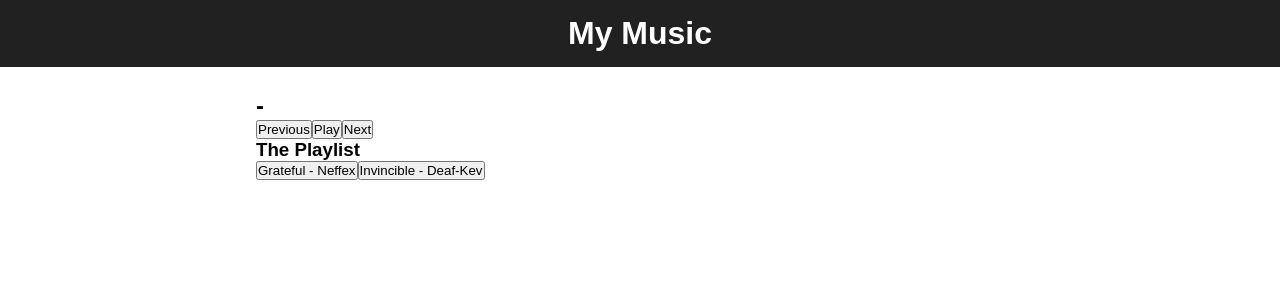
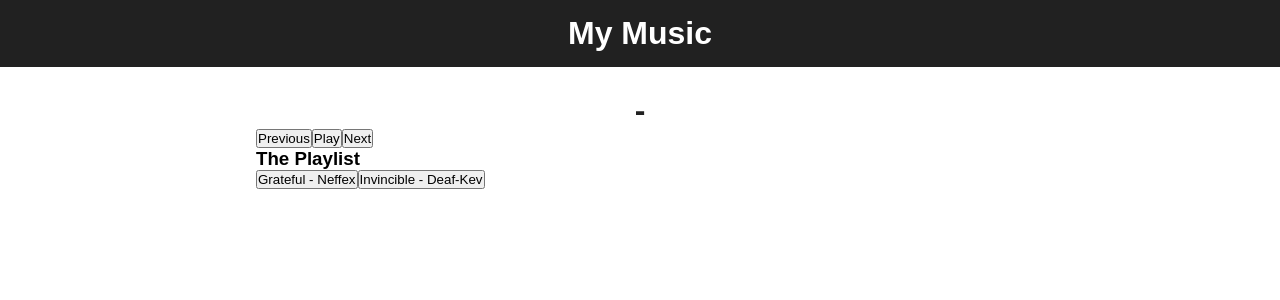
Before and after one commit to ldurniat/Music-App-Vue, a Vue app: page / in a window 1280 px wide. Shown: the top 300 px of the page. Built offline with nearby package versions, Linux system fonts and the light colour scheme.

Commit message:
Add styles for song title

```diff
--- a/src/App.vue
+++ b/src/App.vue
@@ -119,4 +119,12 @@ main {
     margin: 0 auto;
     padding:  25px;
 }
+
+.song-title {
+    color: #212121;
+    font-size: 32px;
+    font-weight: 700;
+    text-transform: uppercase;
+    text-align: center;
+}
 </style>
```
